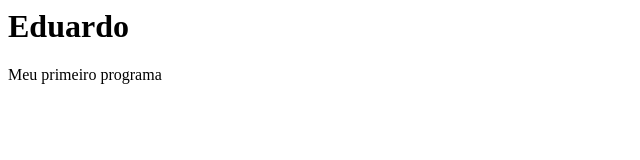
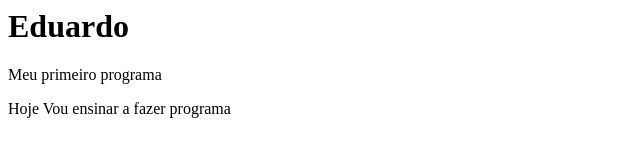
Before and after one commit to oEduardoSch/oEduardoSch.github.io, a plain HTML site: page index.html in a window 1280 px wide. Shown: the whole page, without its empty margins (0-640 px from the left). Drawn offline with Linux system fonts and the light colour scheme.

Commit message:
Update index.html

```diff
--- a/index.html
+++ b/index.html
@@ -6,6 +6,7 @@
   <body>
     <h1> Eduardo </h1>
     <p> Meu primeiro programa  </p>
+    <p> Hoje Vou ensinar a fazer programa </p>
   </body>
 
 </html>
```
